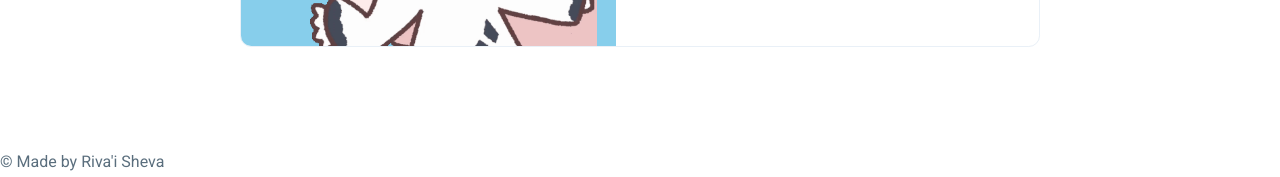
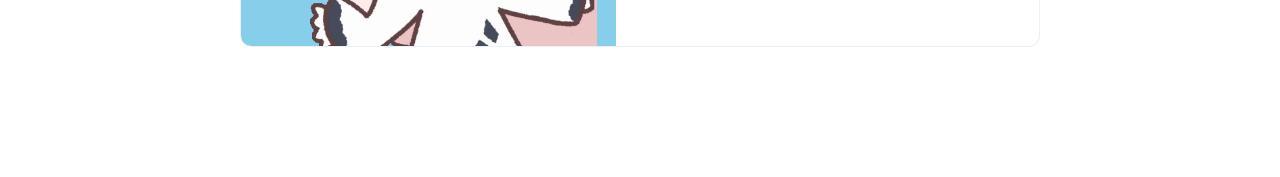
Before and after one commit to Arif-apple-r/my-portfolio, a plain HTML site: page index.html in a window 1280 px wide. Shown: the part 2767-2944 px from the top of the page. After the commit the page ends 2914 px from the top, so only its background shows below. Drawn offline with Linux system fonts and the light colour scheme.

Commit message:
update index

```diff
--- a/index.html
+++ b/index.html
@@ -139,10 +139,6 @@
         </div>
     </section>
 
-    <footer>
-        <p>&#169; Made by Riva'i Sheva</p>
-    </footer>
-
     <script src="script/main.js"></script>
 </body>
 </html>
```
